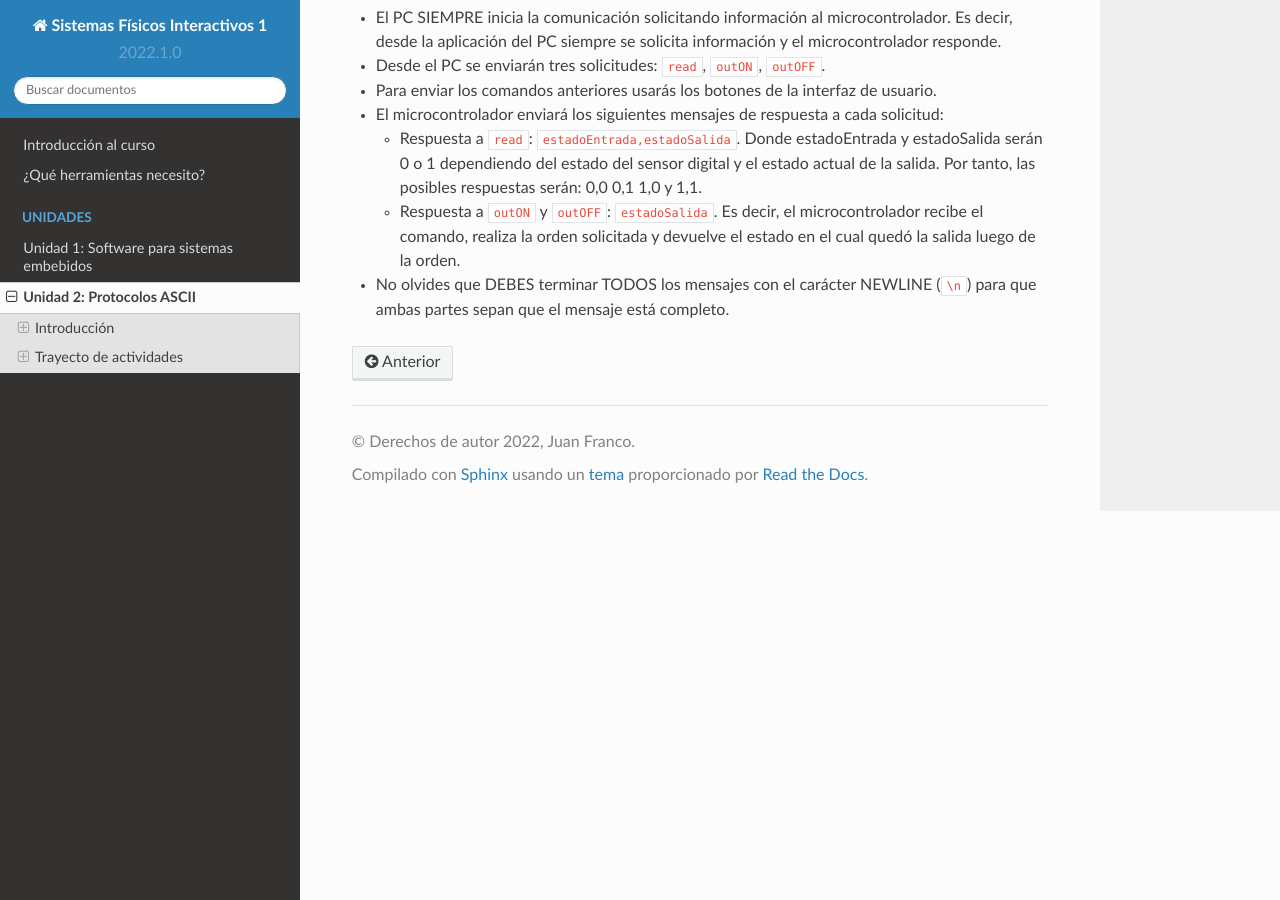
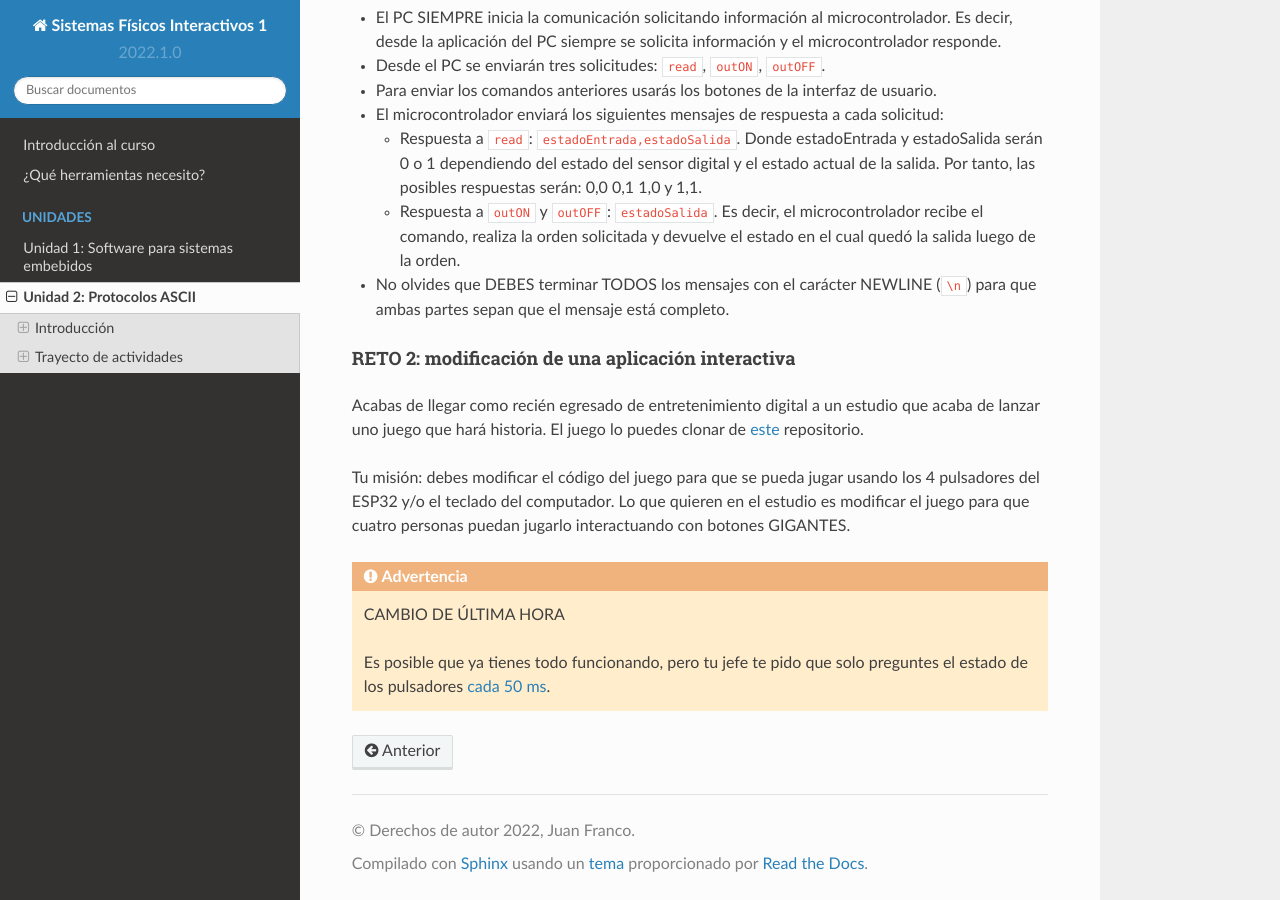
Before and after one commit to juanferfranco/SistemasFisicosInteractivos1, a Sphinx documentation site: the page built from docs/_unidad2/unidad2.rst, in a window 1280 px wide and 900 px high, scrolled down 12944 px. Built offline with Sphinx 7.4.7 and the Read the Docs theme 2.0.0, drawn with Linux system fonts in a browser that asks for light colours; pages that are not in the unit, such as notebooks, are missing from menus.

Commit message:
Add challenge 2

```diff
--- a/docs/_unidad2/unidad2.rst
+++ b/docs/_unidad2/unidad2.rst
@@ -737,6 +737,25 @@ Protocolo de comunicación:
 * No olvides que DEBES terminar TODOS los mensajes con el carácter NEWLINE (``\n``) para que
   ambas partes sepan que el mensaje está completo.
 
+RETO 2: modificación de una aplicación interactiva
+^^^^^^^^^^^^^^^^^^^^^^^^^^^^^^^^^^^^^^^^^^^^^^^^^^^^^^
+
+Acabas de llegar como recién egresado de entretenimiento digital a
+un estudio que acaba de lanzar uno juego que hará historia.
+El juego lo puedes clonar de `este <https://github.com/zigurous/unity-snake-tutorial>`__
+repositorio.
+
+Tu misión: debes modificar el código del juego para que se pueda jugar
+usando los 4 pulsadores del ESP32 y/o el teclado del computador. Lo que quieren
+en el estudio es modificar el juego para que cuatro personas puedan
+jugarlo interactuando con botones GIGANTES.
+
+.. warning:: CAMBIO DE ÚLTIMA HORA
+
+  Es posible que ya tienes todo funcionando, pero tu jefe te pido
+  que solo preguntes el estado de los pulsadores
+  `cada 50 ms <https://docs.unity3d.com/ScriptReference/Time-deltaTime.html>`__.
+
 ..
   Evaluación de la unidad
   --------------------------
```
